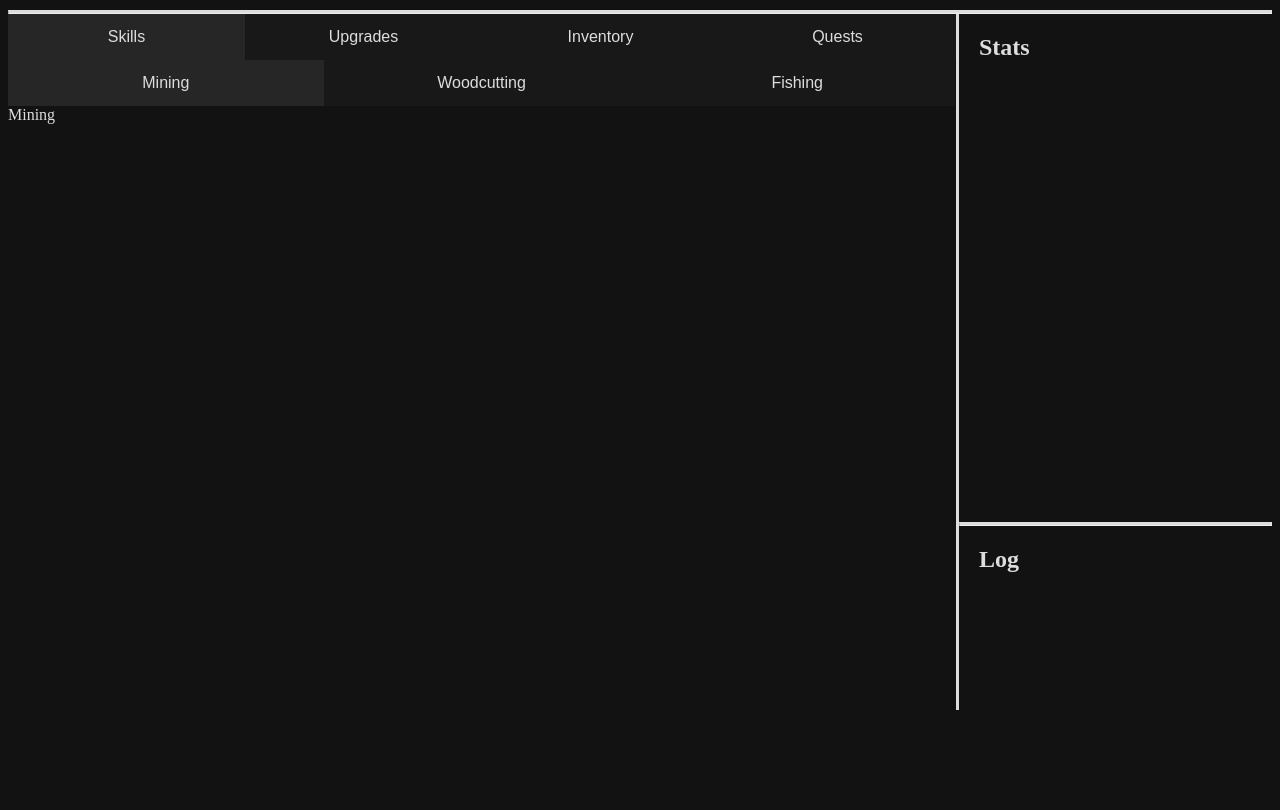
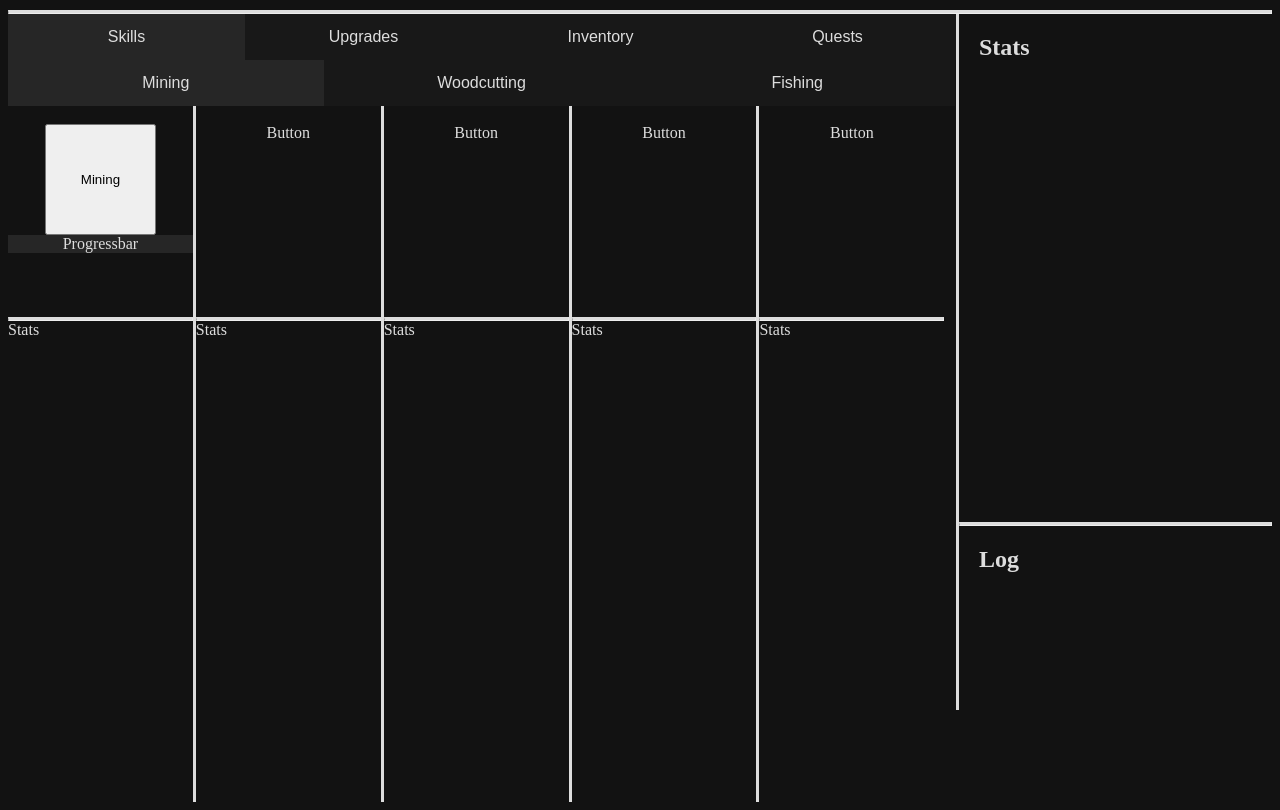
Before and after one commit to MKL105/IdleSkills, a plain HTML site: page pages/index.html in a window 1280 px wide. Shown: the part 71-881 px from the top of the page. Before the commit the page ends 800 px from the top, so only its background shows below. Drawn offline with Linux system fonts and the light colour scheme.

Commit message:
Started adding buttons

```diff
--- a/assets/styles/mainstlyes.css
+++ b/assets/styles/mainstlyes.css
@@ -18,6 +18,11 @@
   --main-bg-color-b1: #181818;
   --main-bg-color-active: #262626;
   --content-height: 87vh;
+  --color-item-common: #9c9c9c;
+  --color-item-uncommon: #2d08c2;
+  --color-item-rare: #0daa1a;
+  --color-item-epic: #5f149c;
+  --color-item-legendary: #dc7e0b;
 }
 
 .test {
@@ -54,6 +59,7 @@ hr.solid {
 .vl-solid {
   border-left: 3px solid var(--main-text-color);
   height: var(--content-height);
+  float: left;
 }
 
 .centered-text-container {
@@ -143,3 +149,23 @@ hr.solid {
 .skill-selection-content {
   display: none;
 }
+
+.skill-tier-area {
+  float: left;
+  width: 19.5%;
+}
+
+.skill-button-area {
+  aspect-ratio: 1 / 1;
+  text-align: center;
+  padding-top: 10%;
+}
+
+.progress-bar {
+  background-color: var(--main-bg-color-active);
+}
+
+.skill-button {
+  aspect-ratio: 1 / 1;
+  width: 60%;
+}
--- a/pages/index.html
+++ b/pages/index.html
@@ -45,7 +45,58 @@
           <button class="skill-selection-button" onclick="openSkill(event, 'woodcutting')">Woodcutting</button>
           <button class="skill-selection-button" onclick="openSkill(event, 'fishing')">Fishing</button>
         </div>
-        <div class="skill-selection-content" id="mining-area">Mining</div>
+        <div class="skill-selection-content" id="mining-area">
+          <div class="skill-tier-area" id="mining-tier-1-skill-area">
+            <div class="skill-button-area" id="mining-tier-1-button-area">
+              <button class="skill-button">Mining</button>
+              <div class="progress-bar">Progressbar</div>
+            </div>
+            <hr class="solid">
+            <div class="skill-stat-area" id="mining-tier-1-stat-area">
+              Stats
+            </div>
+          </div>
+          <div class="vl-solid"></div>
+          <div class="skill-tier-area" id="mining-tier-2">
+            <div class="skill-button-area" id="mining-tier-2-button-area">
+              Button
+            </div>
+            <hr class="solid">
+            <div class="skill-stat-area" id="mining-tier-2-stat-area">
+              Stats
+            </div>
+          </div>
+          <div class="vl-solid"></div>
+          <div class="skill-tier-area" id="mining-tier-3">
+            <div class="skill-button-area" id="mining-tier-3-button-area">
+              Button
+            </div>
+            <hr class="solid">
+            <div class="skill-stat-area" id="mining-tier-3-stat-area">
+              Stats
+            </div>
+          </div>
+          <div class="vl-solid"></div>
+          <div class="skill-tier-area" id="mining-tier-4">
+            <div class="skill-button-area" id="mining-tier-4-button-area">
+              Button
+            </div>
+            <hr class="solid">
+            <div class="skill-stat-area" id="mining-tier-4-stat-area">
+              Stats
+            </div>
+          </div>
+          <div class="vl-solid"></div>
+          <div class="skill-tier-area" id="mining-tier-5">
+            <div class="skill-button-area" id="mining-tier-5-button-area">
+              Button
+            </div>
+            <hr class="solid">
+            <div class="skill-stat-area" id="mining-tier-5-stat-area">
+              Stats
+            </div>
+          </div>
+        </div>
         <div class="skill-selection-content" id="woodcutting-area">Woodcutting</div>
         <div class="skill-selection-content" id="fishing-area">Fishing</div>
       </div>
```
Also changed, not shown: 1 other file.
